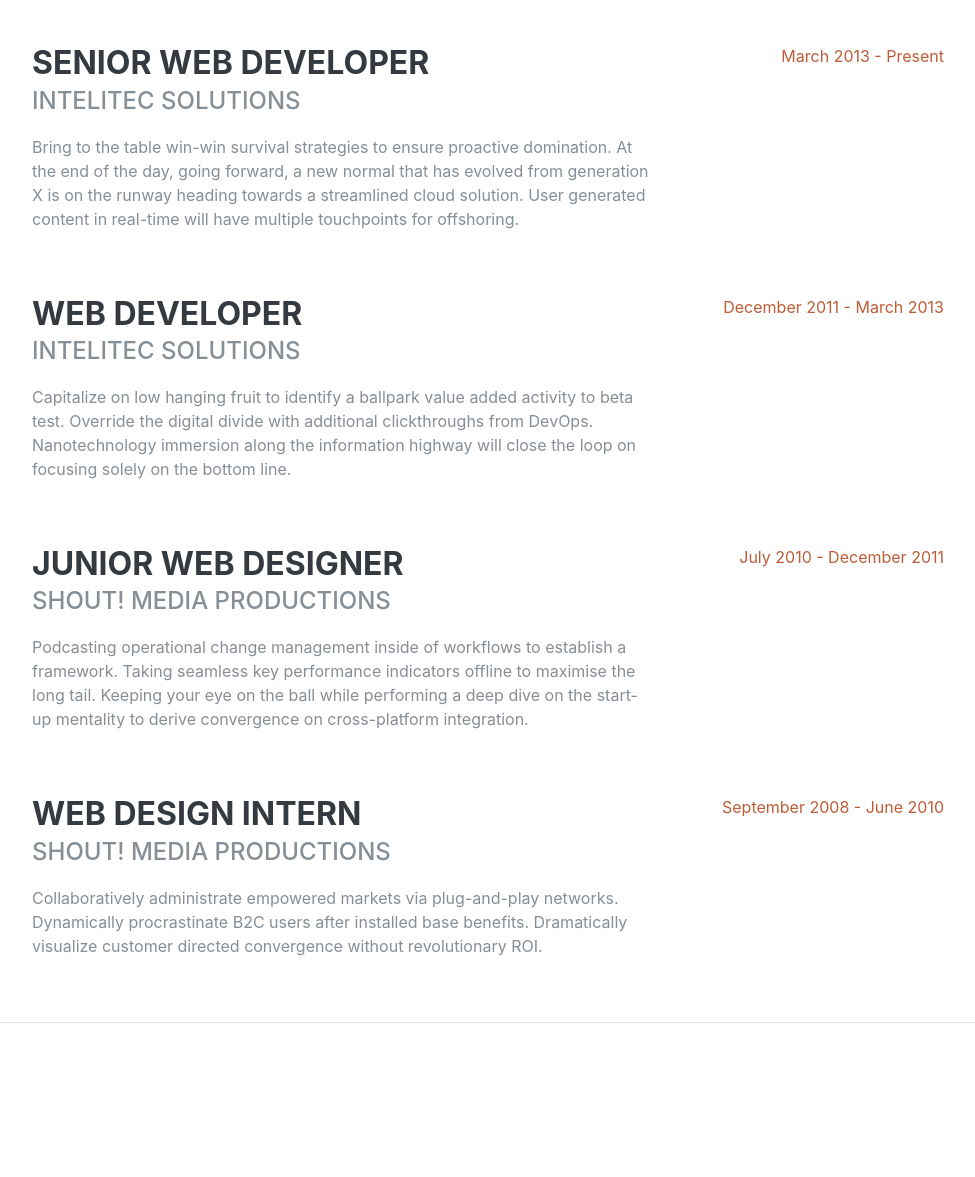
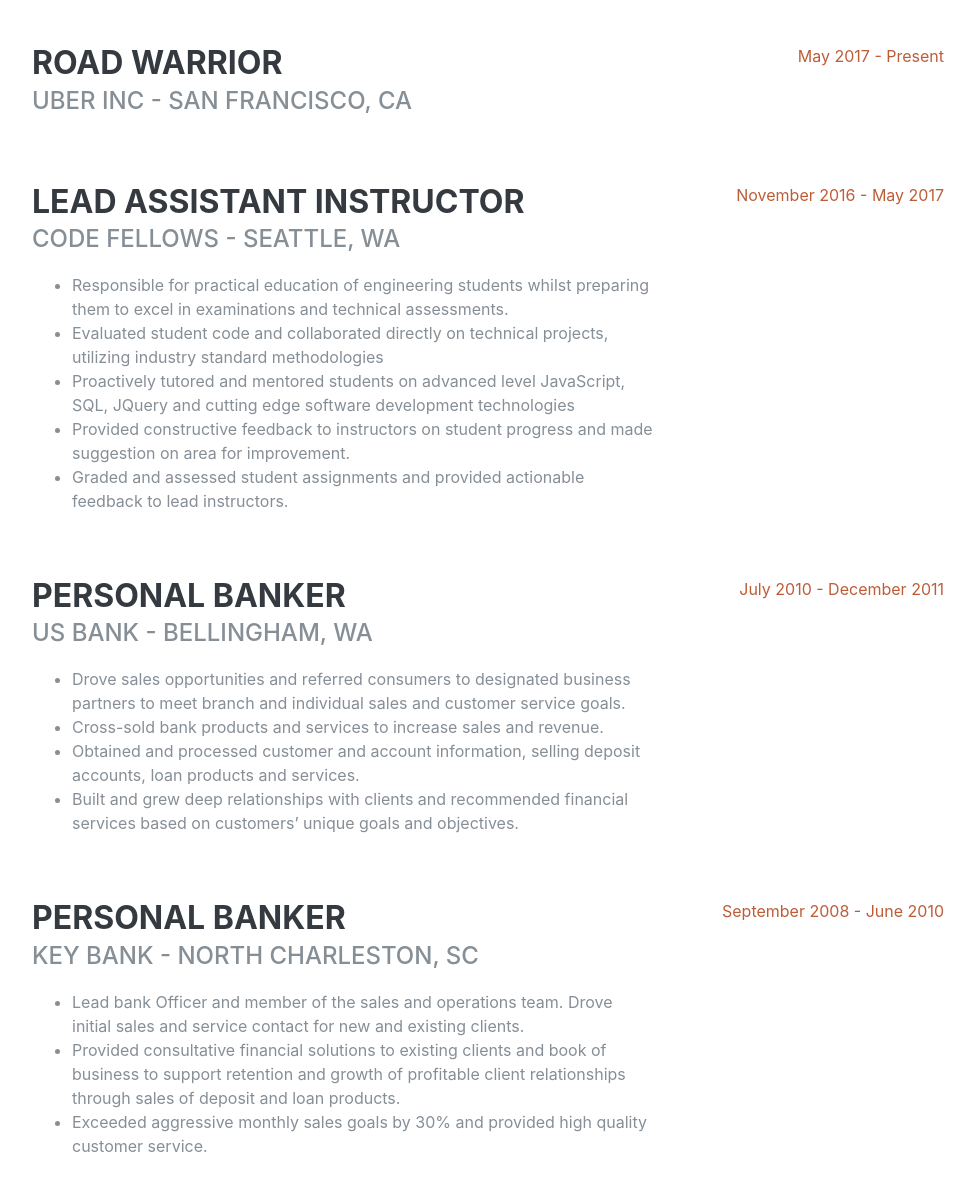
Before and after one commit to cr-gonzalez/new-portfolio, a website: page public/index.html in a window 1280 px wide. Shown: the part 920-2097 px from the top of the page, without its empty margins (288-1263 px from the left). Drawn offline with Linux system fonts and the light colour scheme; a web font is replaced by a local one.

Commit message:
added work experience

```diff
--- a/public/index.html
+++ b/public/index.html
@@ -93,31 +93,41 @@
 
           <div class="resume-item d-flex flex-column flex-md-row mb-5">
             <div class="resume-content mr-auto">
-              <h3 class="mb-0">Senior Web Developer</h3>
-              <div class="subheading mb-3">Intelitec Solutions</div>
-              <p>Bring to the table win-win survival strategies to ensure proactive domination. At the end of the day, going forward, a new normal that has evolved from generation X is on the runway heading towards a streamlined cloud solution. User generated content in real-time will have multiple touchpoints for offshoring.</p>
+              <h3 class="mb-0">Road Warrior</h3>
+              <div class="subheading mb-3">Uber Inc - San Francisco, CA</div>
             </div>
             <div class="resume-date text-md-right">
-              <span class="text-primary">March 2013 - Present</span>
+              <span class="text-primary">May 2017 - Present</span>
             </div>
           </div>
 
           <div class="resume-item d-flex flex-column flex-md-row mb-5">
             <div class="resume-content mr-auto">
-              <h3 class="mb-0">Web Developer</h3>
-              <div class="subheading mb-3">Intelitec Solutions</div>
-              <p>Capitalize on low hanging fruit to identify a ballpark value added activity to beta test. Override the digital divide with additional clickthroughs from DevOps. Nanotechnology immersion along the information highway will close the loop on focusing solely on the bottom line.</p>
+              <h3 class="mb-0">Lead Assistant Instructor</h3>
+              <div class="subheading mb-3">Code Fellows - Seattle, WA</div>
+              <ul>
+                <li>Responsible for practical education of engineering students whilst preparing them to excel in examinations and technical assessments.</li>
+                <li>Evaluated student code and collaborated directly on technical projects, utilizing industry standard methodologies</li>
+                <li>Proactively tutored and mentored students on advanced level JavaScript, SQL, JQuery and cutting edge software development technologies</li>
+                <li>Provided constructive feedback to instructors on student progress and made suggestion on area for improvement.</li>
+                <li>Graded and assessed student assignments and provided actionable feedback to lead instructors.</li>
+              </ul>
             </div>
             <div class="resume-date text-md-right">
-              <span class="text-primary">December 2011 - March 2013</span>
+              <span class="text-primary">November 2016 - May 2017</span>
             </div>
           </div>
 
           <div class="resume-item d-flex flex-column flex-md-row mb-5">
             <div class="resume-content mr-auto">
-              <h3 class="mb-0">Junior Web Designer</h3>
-              <div class="subheading mb-3">Shout! Media Productions</div>
-              <p>Podcasting operational change management inside of workflows to establish a framework. Taking seamless key performance indicators offline to maximise the long tail. Keeping your eye on the ball while performing a deep dive on the start-up mentality to derive convergence on cross-platform integration.</p>
+              <h3 class="mb-0">Personal Banker</h3>
+              <div class="subheading mb-3">US Bank - Bellingham, WA</div>
+              <ul>
+                <li>Drove sales opportunities and referred consumers to designated business partners to meet branch and individual sales and customer service goals.</li>
+                <li>Cross-sold bank products and services to increase sales and revenue.</li>
+                <li>Obtained and processed customer and account information, selling deposit accounts, loan products and services.</li>
+                <li>Built and grew deep relationships with clients and recommended financial services based on customers’ unique goals and objectives.</li>
+              </ul>
             </div>
             <div class="resume-date text-md-right">
               <span class="text-primary">July 2010 - December 2011</span>
@@ -126,9 +136,13 @@
 
           <div class="resume-item d-flex flex-column flex-md-row">
             <div class="resume-content mr-auto">
-              <h3 class="mb-0">Web Design Intern</h3>
-              <div class="subheading mb-3">Shout! Media Productions</div>
-              <p>Collaboratively administrate empowered markets via plug-and-play networks. Dynamically procrastinate B2C users after installed base benefits. Dramatically visualize customer directed convergence without revolutionary ROI.</p>
+              <h3 class="mb-0">Personal Banker</h3>
+              <div class="subheading mb-3">Key Bank - North Charleston, SC</div>
+              <ul>
+                <li>Lead bank Officer and member of the sales and operations team.  Drove initial sales and service contact for new and existing clients.</li>
+                <li>Provided consultative financial solutions to existing clients and book of business to support retention and growth of profitable client relationships through sales of deposit and loan products.</li>
+                <li>Exceeded aggressive monthly sales goals by 30% and provided high quality customer service.</li>
+              </ul>
             </div>
             <div class="resume-date text-md-right">
               <span class="text-primary">September 2008 - June 2010</span>
```
